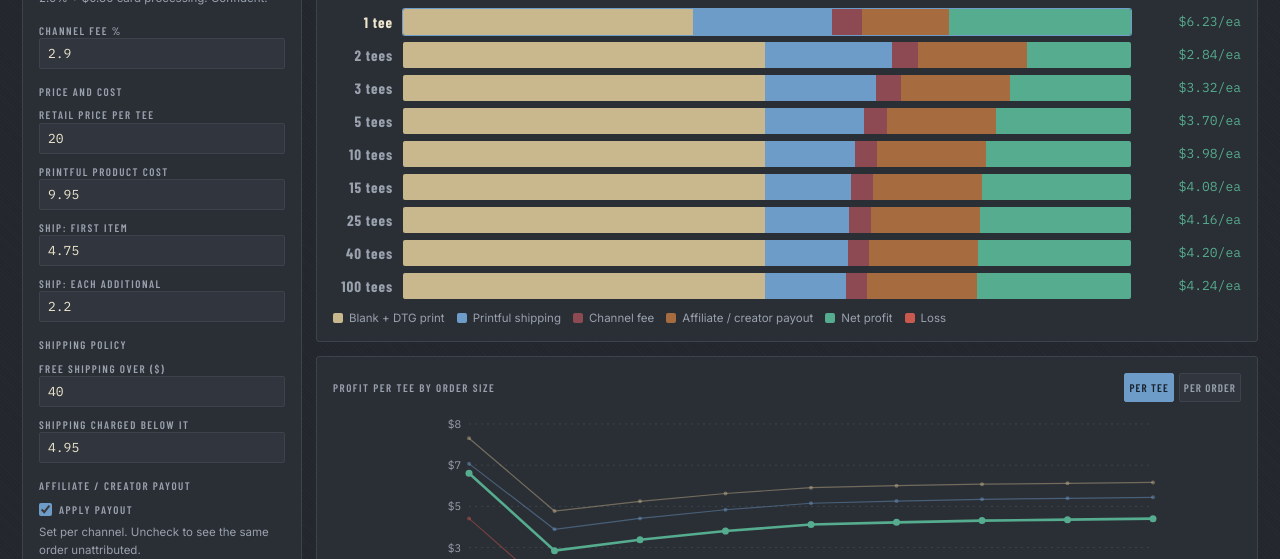
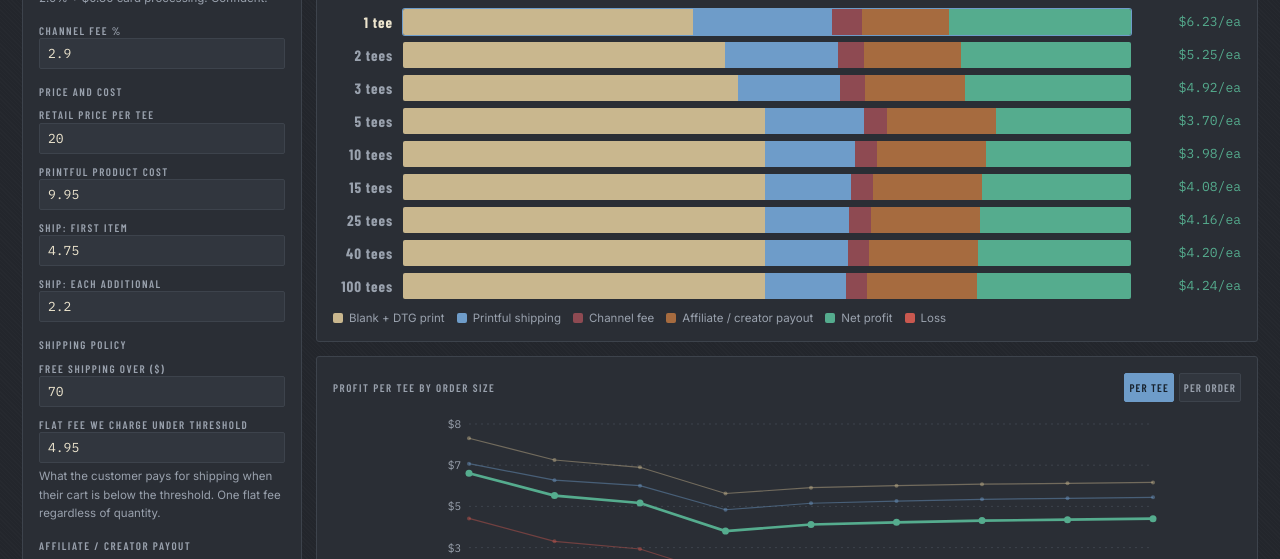
Before and after one commit to ccnickjoseph/Printcraft-Tees-economics, a plain HTML site: page index.html in a window 1280 px wide. Shown: the part 230-789 px from the top of the page. Drawn offline with nearby package versions, Linux system fonts and the light colour scheme.

Commit message:
Add files via upload

```diff
--- a/index.html
+++ b/index.html
@@ -138,8 +138,10 @@ tbody tr.sel td{background:rgba(110,156,201,.09);}
     <span class="lbl" style="margin:16px 0 9px">Shipping policy</span>
     <div class="field"><label class="lbl" for="th">Free shipping over ($)</label>
       <input type="number" step="5" id="th"></div>
-    <div class="field"><label class="lbl" for="sc">Shipping charged below it</label>
-      <input type="number" step="0.5" id="sc"></div>
+    <div class="field"><label class="lbl" for="sc">Flat fee we charge under threshold</label>
+      <input type="number" step="0.5" id="sc">
+      <div class="note" style="margin-top:4px">What the customer pays for shipping when their
+        cart is below the threshold. One flat fee regardless of quantity.</div></div>
 
     <span class="lbl" style="margin:16px 0 9px">Affiliate / creator payout</span>
     <div class="field">
@@ -268,7 +270,7 @@ var CHAN_COLOR={shopify:"#55AC8E",amazon:"#C9B78E",ebay:"#6E9CC9",tiktok:"#C9584
 var C={blank:"#C9B78E",ship:"#6E9CC9",fee:"#8E4A52",comm:"#A66B3F",net:"#55AC8E",loss:"#C9584F"};
 
 var DEFAULTS={
-  price:20, cost:9.95, sf:4.75, sa:2.20, sc:4.95, th:40,
+  price:20, cost:9.95, sf:4.75, sa:2.20, sc:4.95, th:70,
   ch:"shopify", con:true,
   cr:{shopify:15,amazon:0,ebay:0,tiktok:20},
   fo:{}, tm:20, dp:0, dq:25, cm:"perUnit", fq:1
```
